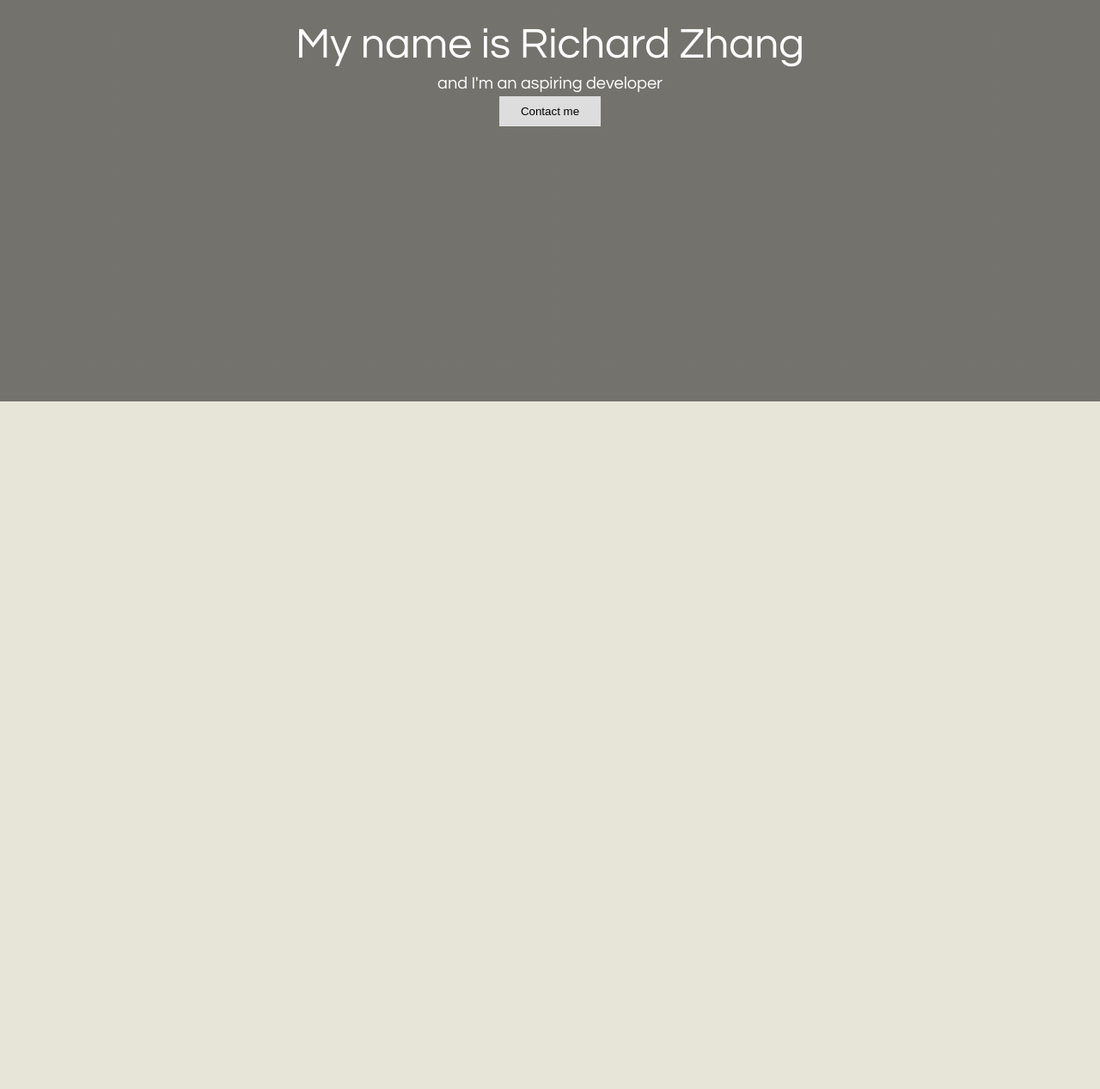
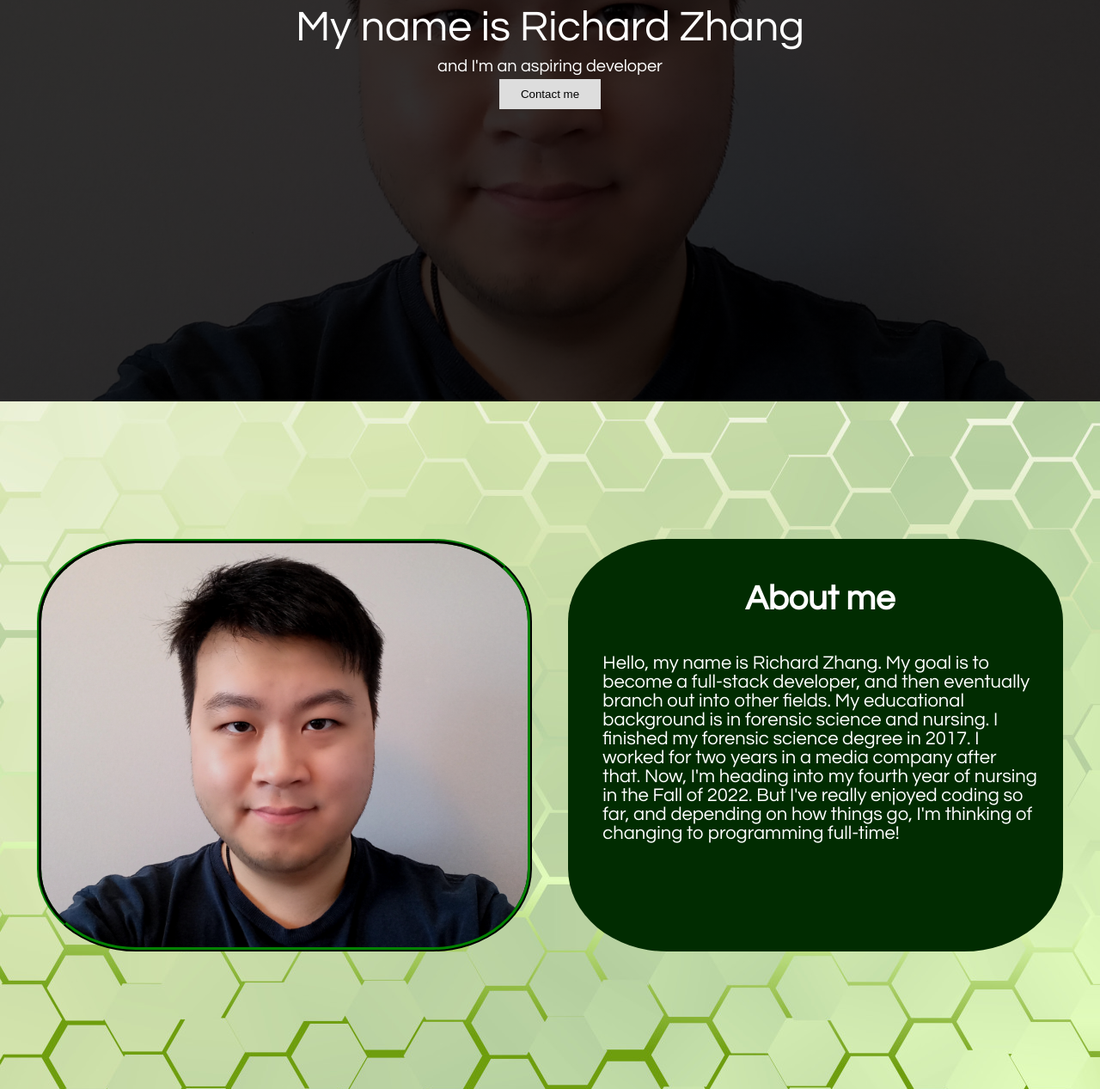
Before and after one commit to RichardZhang01/richard-zhang-portfolio, a plain HTML site: page index.html in a window 1280 px wide. Shown: the part 333-1600 px from the top of the page at 86% size. Before the commit the page ends 800 px from the top, so only its background shows below. Drawn offline with Linux system fonts and the light colour scheme.

Commit message:
Made further changes to nav bar, polished hero-image, added about section, starting to code projects section. third pass through the html and css. 40% complete.

```diff
--- a/assets/css/style.css
+++ b/assets/css/style.css
@@ -27,14 +27,15 @@ body {
 }
 
 header {
-    /* border-bottom: 2px var(--accent-color) solid; */
+    border-bottom: 1px var(--main-color) solid;
     display: flex;
     justify-content: space-around;
-    position: sticky;
+    position: fixed;
+    width: 100%;
     top: 0;
-    border-left: 40px var(--accent-color) solid;
+    /* border-left: 40px var(--accent-color) solid; */
     z-index: 2;
-    height: 5%;
+    /* height: 5%; */
     padding: 0;
 }
 
@@ -77,9 +78,18 @@ header {
     text-shadow: 0 0 5px var(--dark-green);
 }
 
-.hero-image {
-    background-image: linear-gradient(rgba(0, 0, 0, 0.5), rgba(0, 0, 0, 0.5)), url(../images/calculator.jpg);
-    height: 95%;
+main {
+    height: 100%;
+    width: 100%;
+}
+
+.chapter {
+    height: 100%
+}
+
+#hero {
+    background-image: linear-gradient(rgba(0, 0, 0, 0.8), rgba(0, 0, 0, 0.8)), url(../images/Portrait.jpg);
+    /* height: 100%; */
     background-position: center;
     background-repeat: no-repeat;
     background-size: cover;
@@ -100,14 +110,14 @@ header {
     outline: 0;
     display: inline-block;
     padding: 10px 25px;
-    color: black;
+    color: var(--main-color);
     background-color: #ddd;
     text-align: center;
     cursor: pointer;
 }
 
 .hero-text button:hover {
-    background-color: #555;
+    background-color: var(--dark-green);
     color: white;
 }
 
@@ -120,7 +130,57 @@ header {
     margin-bottom: 5px;
 }
 
-main {
+#about {
     display: flex;
-    width: 100%;
+    align-items: center;
+    justify-content: space-evenly;
+    background-image: url(../images/green-background.jpg);
+    background-position: center;
+    background-repeat: no-repeat;
+    background-size: cover;
 }
+
+.columns-2 {
+    width: 45%;
+    height: 60%;
+    background-color: var(--dark-green);
+    color: var(--white);
+    display: flex;
+    flex-direction: column;
+    align-items: center;
+    justify-content:flex-start;
+    padding: 30px 30px 30px 40px;
+    border-radius: 20%;
+    font-size: 100%;
+}
+
+.columns-2 h1 {
+    margin: 20px;
+    flex: 1 1 auto;
+    font-size: 200%;
+    font-weight: bolder;
+}
+
+.columns-2 p {
+    flex: 4 1 auto;
+    height: fit-content;
+    font-size: 110%;
+}
+
+.portrait {
+    background-image: linear-gradient(rgba(0, 0, 0, 0.1), rgba(0, 0, 0, 0.1)), url(../images/Portrait.jpg);
+    background-position: center;
+    background-repeat: no-repeat;
+    background-size: cover;
+    border: var(--dark-green) 5px ridge;
+}
+
+#projects {
+    display: flex;
+    align-items: flex-start;
+    justify-content: space-evenly;
+    /* background-image: url(../images/green-background.jpg);
+    background-position: center;
+    background-repeat: no-repeat;
+    background-size: cover; */
+}
--- a/index.html
+++ b/index.html
@@ -23,8 +23,8 @@
 
             <ul class="nav-links">
 
-                <li class="nav-item"> <a href="#">About</a> </li>
-                <li class="nav-item"> <a href="#">Projects</a> </li>
+                <li class="nav-item"> <a href="#about">About</a> </li>
+                <li class="nav-item"> <a href="#projects">Projects</a> </li>
                 <li class="nav-item"> <a href="#">Contact</a> </li>
 
             </ul>
@@ -33,28 +33,38 @@
 
     </header>
 
-    <div class="hero-image">
+    <main>
 
-        <div class="hero-text">
+        <div class="chapter" id="hero">
 
-          <h1 class="hero-header">My name is Richard Zhang</h1>
-          <p class="hero-description">and I'm an aspiring developer</p>
+            <div class="hero-text">
 
-          <button>Contact me</button>
+                <h1 class="hero-header">My name is Richard Zhang</h1>
+                <p class="hero-description">and I'm an aspiring developer</p>
+
+                <button>Contact me</button>
+
+            </div>
 
         </div>
 
-    </div>
 
-    <main>
+        <section class="chapter" id="about">
 
-        <section class="projects">
+            <div class="columns-2 portrait">
 
+            </div>
 
+            <div class="columns-2">
+                <h1>About me</h1>
+                <p>
+                    Hello, my name is Richard Zhang. My goal is to become a full-stack developer, and then eventually branch out into other fields. My educational background is in forensic science and nursing. I finished my forensic science degree in 2017. I worked for two years in a media company after that. Now, I'm heading into my fourth year of nursing in the Fall of 2022. But I've really enjoyed coding so far, and depending on how things go, I'm thinking of changing to programming full-time!
+                </p>
+            </div>
 
         </section>
 
-        <section class="projects">
+        <section class="chapter" id="projects">
 
 
 
```
Also changed, not shown: assets/images/Portrait.jpg (added), assets/images/green-background.jpg (added).
